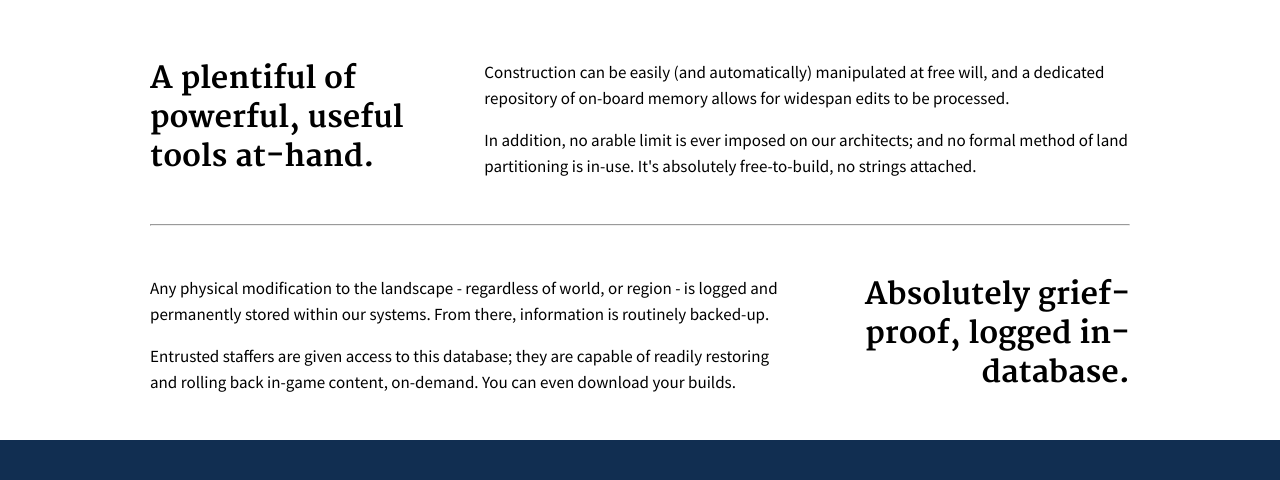
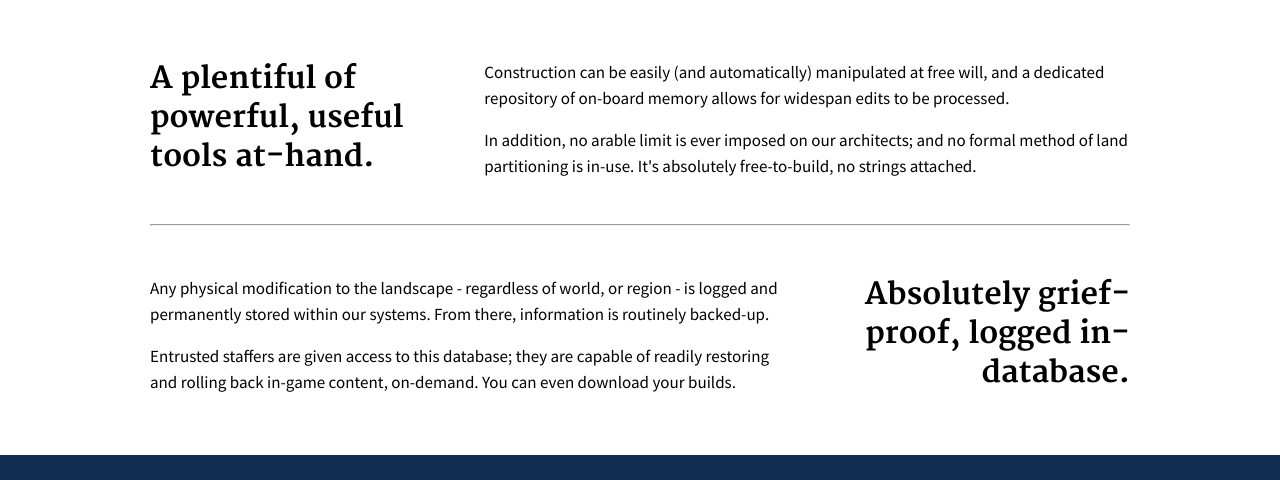
Before and after one commit to serrif/website, a Jekyll site: the page built from main/home.md, in a window 1280 px wide. Shown: the part 374-854 px from the top of the page. Built offline with Jekyll 4.4.1, drawn with Linux system fonts in a browser that asks for light colours; grey boxes are pictures that could not be loaded.

Commit message:
Update home.md

```diff
--- a/main/home.md
+++ b/main/home.md
@@ -35,7 +35,7 @@ hero:
   </div>
 </section>
 
-<section class="usa-section usa-section-dark usa-graphic_list" style="margin-top: 4.5rem; position: relative; width: 100vw; left: calc(-50vw + 50%);">
+<section class="usa-section usa-section-dark usa-graphic_list" style="margin-top: 6rem; margin-top: 6rem; position: relative; width: 100vw; left: calc(-50vw + 50%);">
     <div class="usa-grid usa-graphic_list-row">
     <div class="usa-width-one-half usa-media_block" style="margin-bottom: 2.5rem;">
       <img class="usa-media_block-img" src="https://i.imgur.com/2vHloV4.jpg" alt="" style="border: 5px solid #0071bc; border-radius: 5px;">
```
